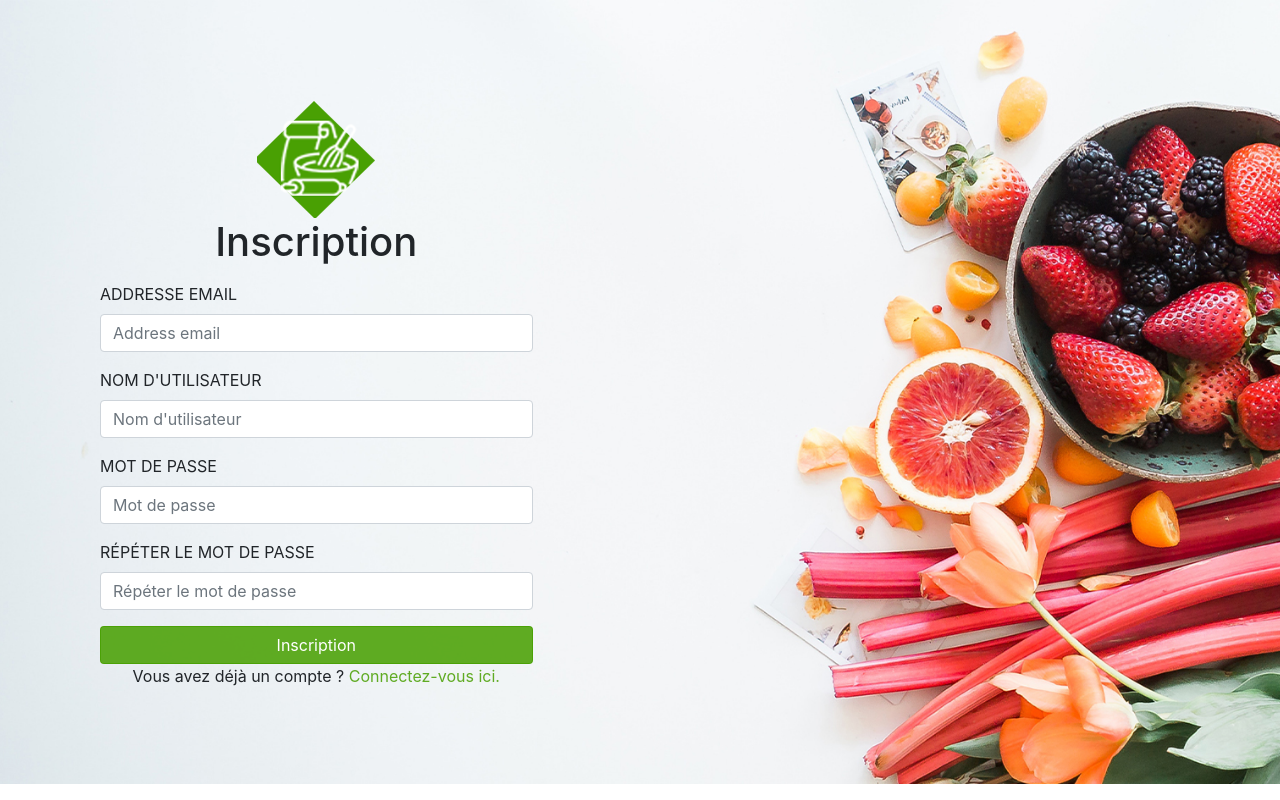
After one commit to OumayaCHAABANI/NewBlogProject, a Django app: page /authentification/inscription in a window 1280 px wide. The commit adds this page. Run offline with Django 3.2, Linux system fonts and the light colour scheme; some libraries are stand-ins or nearby versions.

Commit message:
Connexion et authent

```diff
--- a/Authentification/urls.py
+++ b/Authentification/urls.py
@@ -1,3 +1,7 @@
 from django.urls import path
+from . import views
+
 urlpatterns = [
+    path('connexion',views.connexion,name='connexion'),
+    path('inscription',views.inscription,name='inscription')
 ]
--- a/Authentification/views.py
+++ b/Authentification/views.py
@@ -1,3 +1,48 @@
-from django.shortcuts import render
+from django.shortcuts import render,redirect
+from django.contrib import messages
+from django.contrib.auth.models import User, auth
+
 
 # Create your views here.
+def connexion(request):
+
+    if request.method=='POST':
+        username=request.POST['username']
+        password=request.POST['password']
+        user = auth.authenticate(username=username, password=password)
+        if user is not None:
+            auth.login(request,user)
+            return redirect('/')
+        else:
+            messages.error(request,'Données invalides.')
+            return redirect('connexion')
+    else:
+        return render(request,'connexion.html')
+
+
+def inscription(request):
+    if request.method == 'POST' :
+        username=request.POST['username']
+        email=request.POST['email']
+        password1=request.POST['password1']
+        password2=request.POST['password2']
+        if not username or not email or not password1 or not password2:
+            messages.error(request,'Champ vide')
+            return redirect('inscription')
+        if password1==password2:
+            if User.objects.filter(username=username).exists():
+                messages.error(request,'Nom utilisateur déjà utilisé')
+                return redirect('inscription')
+            elif User.objects.filter(email= email).exists():
+                messages.error(request,'Email déjà utilisé')
+                return redirect('inscription')
+            else:
+                user=User.objects.create_user(username=username, password=password1, email=email)
+                user.save()
+        else:
+             messages.error(request,'Les mots de passes ne correspondent pas..')
+             return redirect('inscription')
+        return redirect('/')
+    else:
+        return render(request,'inscription.html')
+        messages.info(request,'Veuillez remplir les champs vides')
--- /dev/null
+++ b/templates/base.html
@@ -0,0 +1,24 @@
+{% load static %}
+<!DOCTYPE html>
+<html lang="en">
+<head>
+    <meta charset="UTF-8">
+    <meta name="viewport" content="width=device-width, initial-scale=1.0">
+   <!-- Bootstrap CSS -->
+   <link rel="stylesheet" href="https://maxcdn.bootstrapcdn.com/bootstrap/4.0.0/css/bootstrap.min.css" integrity="sha384-Gn5384xqQ1aoWXA+058RXPxPg6fy4IWvTNh0E263XmFcJlSAwiGgFAW/dAiS6JXm" crossorigin="anonymous">
+   <link href="https://fonts.googleapis.com/css?family=Montserrat:100,200,300,400,500,600,700" rel="stylesheet">
+   <link href="https://cdnjs.cloudflare.com/ajax/libs/font-awesome/4.7.0/css/font-awesome.css" rel="stylesheet">
+   <link rel="stylesheet" href="https://cdnjs.cloudflare.com/ajax/libs/ekko-lightbox/5.3.0/ekko-lightbox.css">
+   <link rel="stylesheet" href="../static/css/animate.css">
+   <link rel="stylesheet" href="../static/css/main.css">
+   <link rel="stylesheet" href="../static/css/style.css">
+   </head>
+   <link rel="shortcut icon" href="{% static 'images/logobase.ico'%}" type="image/x-icon" />
+   <title>BennaFood</title>
+
+<body>
+    {% block content %}
+
+    {% endblock  %}
+</body>
+</html>
--- /dev/null
+++ b/templates/inscription.html
@@ -0,0 +1,77 @@
+{% extends "base.html" %}
+{% load static %}
+<!doctype html>
+<html lang="en">
+
+<head>
+   <!-- Required meta tags -->
+   <meta charset="utf-8">
+   <meta name="viewport" content="width=device-width, initial-scale=1, shrink-to-fit=no">
+   <meta name="description" content="">
+   <meta name="author" content="">
+</head>
+{% block content %}
+
+<body class="body">
+   <section>
+
+      <!-- Page Content -->
+      <div class="container">
+         <div class="col-md-5">
+            <div class="myform form ">
+               <div class="logo mb-3">
+                  <div class="col-md-12 text-center">
+                     <img src="{% static 'images/logo.ico'%}" alt="">
+                     <h1>Inscription</h1>
+                  </div>
+               </div>
+               <form action="inscription" method="POST" name="inscription">
+                  {% csrf_token %}
+                  <div class="form-group">
+                     <label for="exampleInputEmail1">ADDRESSE EMAIL </label>
+                     <input type="email" name="email" class="form-control" id="email" aria-describedby="emailHelp"
+                        placeholder="Address email"  value ="">
+                  </div>
+                  <div class="form-group">
+                     <label for="exampleInputText">NOM D'UTILISATEUR </label>
+                     <input type="text" name="username" class="form-control" id="username"
+                        aria-describedby="nomutilisateur" placeholder="Nom d'utilisateur"  value ="">
+                  </div>
+                  <div class="form-group">
+                     <label for="exampleInputPassword">MOT DE PASSE</label>
+                     <input type="password" name="password1" id="password1" class="form-control"
+                        aria-describedby="emailHelp" placeholder="Mot de passe"  value ="">
+                  </div>
+                  <div class="form-group">
+                     <label for="exampleInputEmail1">RÉPÉTER LE MOT DE PASSE</label>
+                     <input type="password" name="password2" id="password2" class="form-control"
+                        aria-describedby="emailHelp" placeholder="Répéter le mot de passe"  value ="">
+                  </div>
+                  <div class=" text-center ">
+                     <button type="submit" class=" btn btn-block connexion btn-primary ">Inscription</button>
+                  </div>
+                  <div class="form-group">
+                     <p class="text-center">Vous avez déjà un compte ?<a href="{% url 'connexion' %}"
+                           id="signup"> Connectez-vous ici.</a>
+                     </p>
+                  </div>
+               </form>
+
+            </div>
+            {% if messages %}
+            {% for message in messages %}
+            <div class="alert alert-danger" role="alert" style="text-align: center;" > {{message}}  </div>
+            {% endfor %}
+            {% endif %}
+         </div>
+      </div>
+      <!-- /.container -->
+   </section>
+   <!-- jQuery first, then Popper.js, then Bootstrap JS -->
+
+
+</body>
+
+{% endblock %}
+
+</html>
```
Also changed, not shown: templates/connexion.html (+28 -63 lines), db.sqlite3, static/images/logo.ico (added), static/images/logoProject.png (renamed from static/images/logoProject1.png), static/images/logobase.ico (added).
